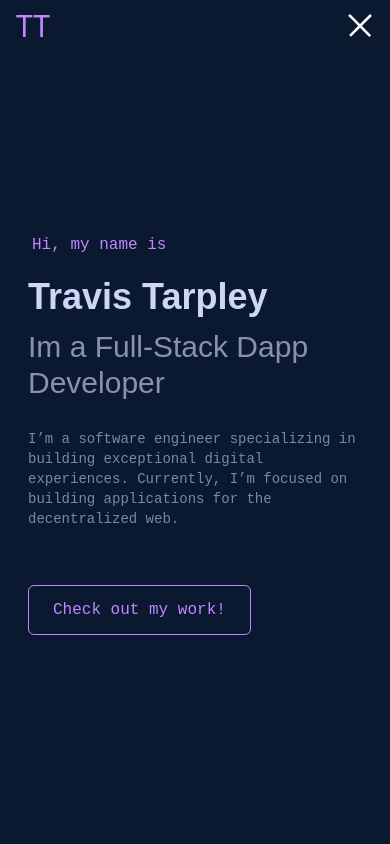
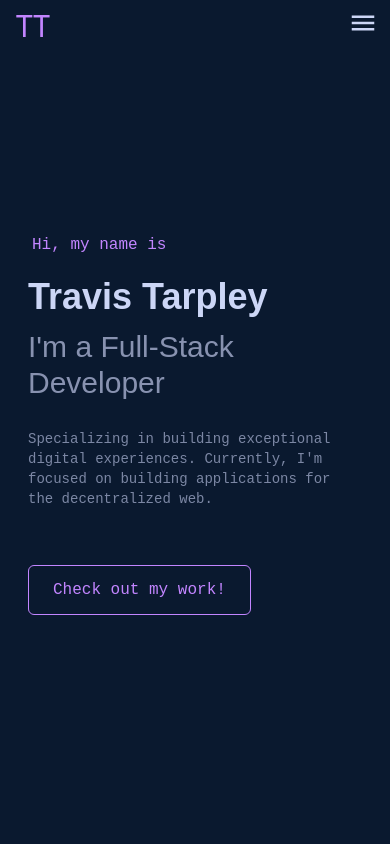
Before and after one commit to fusionxx23/Portfolio, a Next.js app: page / in a window 390 px wide. Shown: the top 844 px of the page. Built offline with nearby package versions, Linux system fonts and the light colour scheme.

Commit message:
Converted to PNPM, Fixed Navbar animation and typos

```diff
--- a/components/About/About.tsx
+++ b/components/About/About.tsx
@@ -28,8 +28,8 @@ export default function About() {
               <div className='w-4 bg-light-100' style={{ height: '2px' }}>
               </div>
             </div> */}
+
             <TechIcon Icon={SiNextdotjs} title={'Next.js'}></TechIcon>
-
             <TechIcon Icon={SiElectron} title={'Electron'}/>
             <TechIcon Icon={SiSolidity} title={'Solidity'}></TechIcon>
             <TechIcon Icon={SiNodedotjs} title={'Node.js'}></TechIcon>
--- a/components/Landing.tsx
+++ b/components/Landing.tsx
@@ -1,26 +1,48 @@
-import Link from 'next/link'
-import React from 'react'
+import Link from "next/link";
+import React from "react";
 
 export default function Landing({ display }: { display: boolean }) {
-    const c = 'neg-translate opacity-100'
-    const dis = display ? c : 'opacity-0'
-    const anim = 'transition-up'
+  const c = "neg-translate opacity-100";
+  const dis = display ? c : "opacity-0";
+  const anim = "transition-up";
   return (
-        <main id="Landing" className={`flex font-poppins justify-center text-light-100 h-screen md:h-screen`} style={{ minHeight: '200px' }}>
+    <main
+      id="Landing"
+      className={`flex font-poppins justify-center text-light-100 h-screen md:h-screen`}
+      style={{ minHeight: "200px" }}
+    >
       <div className={`w-full mt-30screen md:mt-72`}>
-                <h2 className={`mb-5 delay-500 text-md md:text-lg pl-1 ${dis} ${anim} font-chivo`}>Hi, my name is</h2>
-                <h1 className={`text-4xl md:text-7xl delay-700 mb-3 font-bold ${dis} ${anim}`} style={{ color: '#ccd6f6' }}>Travis Tarpley</h1>
-                <h3 className={`text-3xl md:text-6xl delay-1000 ${dis} ${anim}`} style={{ color: '#8892b0' }}>Im a Full-Stack Dapp Developer</h3>
-                <h4 className={`text-sm md:text-md md:w-104 mt-7  font-chivo text-light-400 delay-1000 ${dis} ${anim}`}>I’m a software engineer specializing in building exceptional digital experiences. Currently, I’m focused on building applications for the decentralized web.  </h4>
-                <div className={`flex mt-14 delay-1000 font-chivo ${dis} ${anim}`} >
-                    <Link  href={'#Work'}>
-                        <div className='px-6 py-3 border border-light-100 transition-all rounded-md cursor-pointer ease-out  hover:bg-light-100 hover:bg-opacity-30'>
-                            <h1 className='text-md'>Check out my work!</h1>
+        <h2
+          className={`mb-5 delay-500 text-md md:text-lg pl-1 ${dis} ${anim} select-none font-chivo`}
+        >
+          Hi, my name is
+        </h2>
+        <h1
+          className={`text-4xl md:text-7xl delay-700 mb-3 font-bold ${dis} ${anim}`}
+          style={{ color: "#ccd6f6" }}
+        >
+          Travis Tarpley
+        </h1>
+        <h3
+          className={`text-3xl md:text-6xl delay-1000 ${dis} ${anim}`}
+          style={{ color: "#8892b0" }}
+        >
+          I{`'`}m a Full-Stack Developer
+        </h3>
+        <h4
+          className={`text-sm md:text-md md:w-104 mt-7  font-chivo text-light-400 delay-1000 ${dis} ${anim}`}
+        >
+          Specializing in building exceptional digital experiences. Currently, I
+          {`'`}m focused on building applications for the decentralized web.{" "}
+        </h4>
+        <div className={`flex mt-14 delay-1000 font-chivo ${dis} ${anim}`}>
+          <Link href={"#Work"}>
+            <div className="px-6 py-3 border border-light-100 transition-all rounded-md cursor-pointer ease-out  hover:bg-light-100 hover:bg-opacity-30">
+              <h1 className="text-md">Check out my work!</h1>
             </div>
           </Link>
-
         </div>
       </div>
     </main>
-    )
+  );
 }
--- a/components/NavAnimatedIcon.tsx
+++ b/components/NavAnimatedIcon.tsx
@@ -1,14 +1,18 @@
-import React from 'react'
-
-export default function NavAnimatedIcon({open}: {open: boolean}) {
-    return (
-        <svg width="35"  height="35" viewBox="0 0 286 286" fill="none" xmlns="http://www.w3.org/2000/svg">
-                <rect className={`nav-transition ${open ? '' : 'Rectangle1'}`} id="Rectangle1" x="56" y="51" width="73" height="21" rx="0"
-                    transform="rotate(45 59 51)" fill="white" />
-                <rect className={`nav-transition ${open ? '' : 'Rectangle2'}`} id="Rectangle2" x="50" y="221" width="242" height="21" rx="0"
-                    transform="rotate(-45 50 221)" fill="white" />
-                <rect className={`nav-transition ${open ? '' : 'Rectangle3'}`} id="Rectangle3" x="106" y="98" width="175" height="21" rx="0"
-                    transform="rotate(45 106 98)" fill="white" />
-        </svg>
-    )
+import React from "react";
+import { MdMenu, MdClose } from "react-icons/md";
+export default function NavAnimatedIcon({ open }: { open: boolean }) {
+  return (
+    <>
+      <MdMenu
+        className={`${open ? "opacity-0 hidden" : ""} transition-all`}
+        size={30}
+      />
+      <MdClose
+        size={30}
+        className={`${
+          open ? "rotate-0" : "opacity-0 rotate-90"
+        }  transition-transform duration-200`}
+      />
+    </>
+  );
 }
--- a/components/Navbar.tsx
+++ b/components/Navbar.tsx
@@ -1,20 +1,21 @@
-import Link from 'next/link'
-import React, { useEffect, useState } from 'react'
-import { RxCaretLeft } from 'react-icons/rx'
-import useSidebarProvider from '../libs/hooks/Sidebar'
-import NavAnimatedIcon from './NavAnimatedIcon';
-
+import Link from "next/link";
+import React, { useEffect, useState } from "react";
+import { RxCaretLeft } from "react-icons/rx";
+import useSidebarProvider from "../libs/hooks/Sidebar";
+import NavAnimatedIcon from "./NavAnimatedIcon";
 
 export default function Navbar({ display }: { display: boolean }) {
   const { setSidebar, sidebar } = useSidebarProvider();
   const [isScrolled, setIsScrolled] = useState(false);
-    let anim = `${display ? 'translate-y-0 opacity-100' : '-translate-y-5 opacity-0 '}`
+  let anim = `${
+    display ? "translate-y-0 opacity-100" : "-translate-y-5 opacity-0 "
+  }`;
   const handleScroll = () => {
     const scrollPosition = window.scrollY; // => scroll position
-        if(scrollPosition > 0 && !isScrolled) {
+    if (scrollPosition > 0 && !isScrolled) {
       setIsScrolled(true);
     }
-        if(scrollPosition === 0) {
+    if (scrollPosition === 0) {
       setIsScrolled(false);
     }
   };
@@ -28,44 +29,54 @@ export default function Navbar({ display }: { display: boolean }) {
   }, []);
   return (
     <>
-            <div onClick={() => { setSidebar(!sidebar) }}
-                className={`sm:hidden ${anim} transition-up fixed right-3 top-0 pt-2 z-40 text-light-200`}>
+      <div
+        onClick={() => {
+          setSidebar(!sidebar);
+        }}
+        className={`sm:hidden ${anim} transition-up fixed right-3 top-0 pt-2 z-40 text-light-200`}
+      >
         <NavAnimatedIcon open={sidebar} />
       </div>
-            {sidebar && <div className='w-screen h-screen fixed z-10 bg-black bg-opacity-40'>
-            </div>}
+      {sidebar && (
+        <div className="w-screen h-screen fixed z-10 bg-black bg-opacity-40"></div>
+      )}
 
-            <div className={`fixed top-0  w-full ${isScrolled ? 'drop-shadow-[0_5px_5px_rgba(0,0,0,0.59)]' : ''} sm:pb-0 z-10 duration-300 bg-dark-300 transition-all ${display ? 'translate-y-0 opacity-100' : '-translate-y-5 opacity-0 '} `}>
+      <div
+        className={`fixed top-0  w-full ${
+          isScrolled ? "drop-shadow-[0_5px_5px_rgba(0,0,0,0.59)]" : ""
+        } sm:pb-0 z-10 duration-300 bg-dark-300 transition-all ${
+          display ? "translate-y-0 opacity-100" : "-translate-y-5 opacity-0 "
+        } `}
+      >
         <div className="flex justify-between items-center px-4 md:px-20 ">
-                    <Link  href={'#Landing'}>
-                        <div className='cursor-pointer'>
-                            <h1 className='text-light-100 text-3xl py-2' >TT</h1>
+          <Link href={"#Landing"}>
+            <div className="cursor-pointer">
+              <h1 className="text-light-100 text-3xl py-2 select-none">TT</h1>
             </div>
           </Link>
 
-                    <div className='sm:flex items-center hidden text-light-200 py-4'>
-                        <NavLink title={'About'} link={'#About'}></NavLink>
+          <div className="sm:flex items-center hidden text-light-200 py-4">
+            <NavLink title={"About"} link={"#About"}></NavLink>
             {/* <NavLink title={'Experience'} link={'#Experience'}></NavLink> */}
-                        <NavLink title={'Work'} link={'#Work'}></NavLink>
-                        <NavLink title={'Contact'} link={'#Contact'}></NavLink>
-                        <div className='px-4 ml-3 text-light-100 border-2 py-2 hover:bg-100 cursor-pointer hover:bg-opacity-25 rounded-md border-light-100 flex items-center justify-center'>
+            <NavLink title={"Work"} link={"#Work"}></NavLink>
+            <NavLink title={"Contact"} link={"#Contact"}></NavLink>
+            <div className="px-4 ml-3 text-light-100 border-2 py-2 hover:bg-100 cursor-pointer hover:bg-opacity-25 rounded-md border-light-100 flex items-center justify-center">
               Resume
             </div>
           </div>
         </div>
       </div>
-
     </>
-
-    )
+  );
 }
 
-
-function NavLink({ title, link }: { title: string, link: string }) {
-
+function NavLink({ title, link }: { title: string; link: string }) {
   return (
-        <Link className='mx-1 lg:mx-3 font-chivo' href={link}>
-            <h1 className='hover:text-light-100 text-lg cursor-pointer'>{title}<span className='text-light-100'>.</span></h1>
+    <Link className="mx-1 lg:mx-3 font-chivo" href={link}>
+      <h1 className="hover:text-light-100 text-lg cursor-pointer">
+        {title}
+        <span className="text-light-100">.</span>
+      </h1>
     </Link>
-    )
+  );
 }
--- /dev/null
+++ b/components/Work/LinkHoc.tsx
@@ -0,0 +1,15 @@
+import Link from "next/link";
+import React from "react";
+
+export default function LinkHoc({
+  link,
+  children,
+}: {
+  link: string | undefined;
+  children: React.ReactNode;
+}) {
+  if (!link) return <>{children}</>;
+  else {
+    return <Link href={link}>{children}</Link>;
+  }
+}
```
Also changed, not shown: components/Work/Project.tsx (+76 -34 lines), 2 other files (tests, documents, lock files or other folders). Lines whose indentation alone changed are shown as unchanged.
